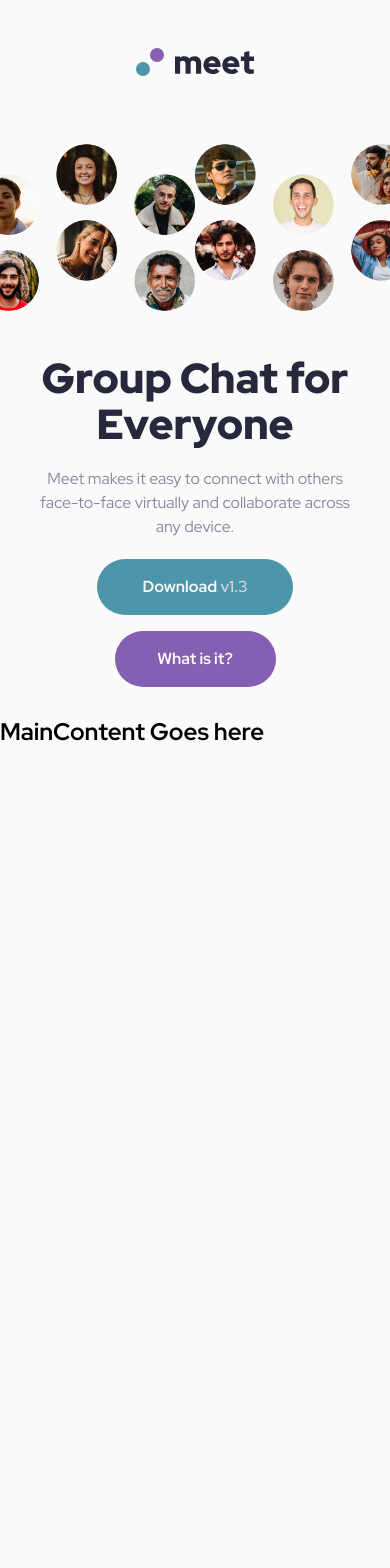
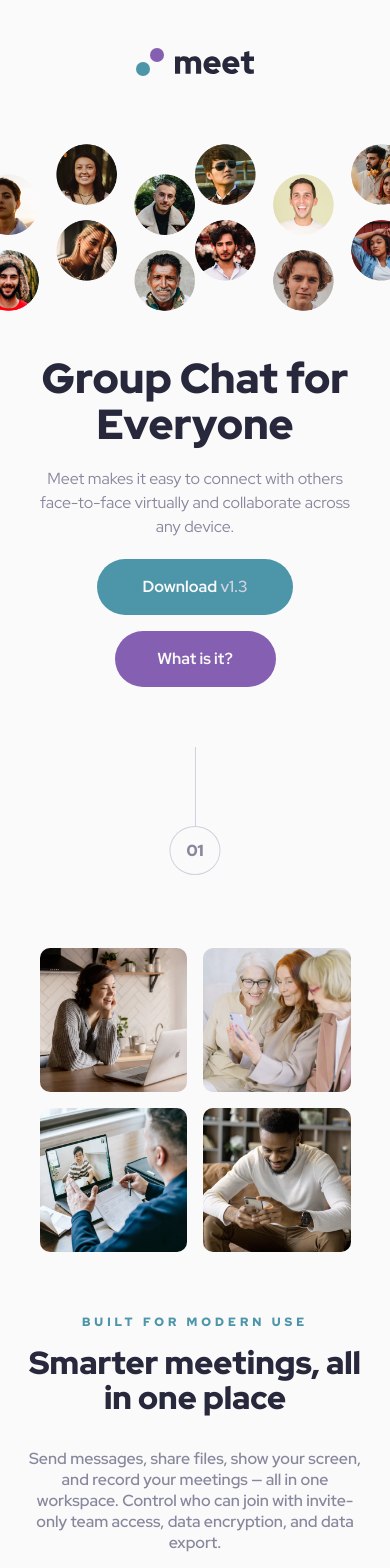
Before and after one commit to frontend-rustyff12/17-meet-landing-page, a React (Vite) app: page / in a window 390 px wide. Shown: the top 1568 px of the page. Before the commit the page ends 844 px from the top, so only its background shows below. Built offline with nearby package versions, Linux system fonts and the light colour scheme.

Commit message:
Mobile Main Content

```diff
--- a/src/components/MainContent.jsx
+++ b/src/components/MainContent.jsx
@@ -1,7 +1,35 @@
 export default function MainContent() {
+  const images = [
+    "woman-in-videocall",
+    "women-videochatting",
+    "men-in-meeting",
+    "man-texting",
+  ];
   return (
-    <>
-      <h2>MainContent Goes here</h2>
-    </>
+    <section className="main-content">
+      <span className="number-circle">01</span>
+      <div className="image-container">
+        {images.map((item, index) => (
+          <img
+            className=""
+            key={index}
+            src={`/desktop/image-${item}.jpg`}
+            // src="/desktop/image-man-texting.jpg"
+            alt={item.split("-").join("")}
+          />
+        ))}
+      </div>
+      <div className="text-container">
+        <h3 className="red-hat-3">Built for modern use</h3>
+
+        <h2 className="red-hat-2">Smarter meetings, all in one place</h2>
+
+        <p className="">
+          Send messages, share files, show your screen, and record your meetings
+          — all in one workspace. Control who can join with invite-only team
+          access, data encryption, and data export.
+        </p>
+      </div>
+    </section>
   );
 }
--- a/src/index.css
+++ b/src/index.css
@@ -35,6 +35,7 @@
   margin: 0;
   padding: 0;
   box-sizing: border-box;
+  /* border: 1px solid red; */
 }
 
 html {
@@ -144,7 +145,7 @@ header img {
 /* Hero */
 .hero-container {
   position: relative;
-  width: 100vw;
+  width: 100%;
   left: 50%;
   transform: translateX(-50%);
   overflow: hidden;
@@ -193,6 +194,91 @@ header img {
 }
 .hero-buttons button:last-of-type {
   width: 161px;
+}
+
+/* Main content */
+.main-content {
+  /* border: 1px solid black; */
+  position: relative;
+  width: 100%;
+  left: 50%;
+  transform: translateX(-50%);
+  overflow: hidden;
+  height: 915px;
+  display: flex;
+  flex-direction: column;
+  align-items: center;
+  padding-top: 200px;
+}
+
+.main-content .number-circle {
+  position: absolute;
+  top: 0;
+  left: 50%;
+  transform: translateX(-50%);
+  top: 110px;
+  z-index: 10;
+  background-color: var(--white);
+  padding: 0.8rem 1rem;
+  border: 1px solid var(--slate-300);
+  /* border: 1px solid black; */
+  border-radius: 100%;
+  color: var(--slate-600);
+  font-weight: 900;
+  font-family: var(--ff-red-hat);
+  font-size: 16px;
+}
+
+.main-content .number-circle::before {
+  content: "";
+  position: absolute;
+  left: 50%;
+  transform: translateX(-50%);
+  top: -80px;
+  width: 1px;
+  height: 80px;
+  background-color: var(--slate-300);
+  /* background-color: black; */
+}
+
+.image-container {
+  display: grid;
+  grid-template-columns: repeat(2, 1fr);
+  grid-template-rows: repeat(2, 1fr);
+  width: full;
+  gap: 1rem;
+  margin-top: 2rem;
+}
+
+.image-container img {
+  width: 147.5px;
+  height: 144px;
+  border-radius: 10px;
+}
+
+.main-content .text-container {
+  display: flex;
+  flex-direction: column;
+  padding: 4rem 1.75rem;
+  text-align: center;
+  gap: 1rem;
+}
+
+.main-content .text-container h3 {
+  text-transform: uppercase;
+  color: var(--cyan-600);
+  font-weight: 900;
+}
+
+.main-content .text-container h2 {
+  color: var(--slate-900);
+  font-weight: 900;
+}
+
+.main-content .text-container p {
+  margin-top: 1rem;
+  color: var(--slate-600);
+  font-weight: 600;
 }
 
 /* Footer */
```
